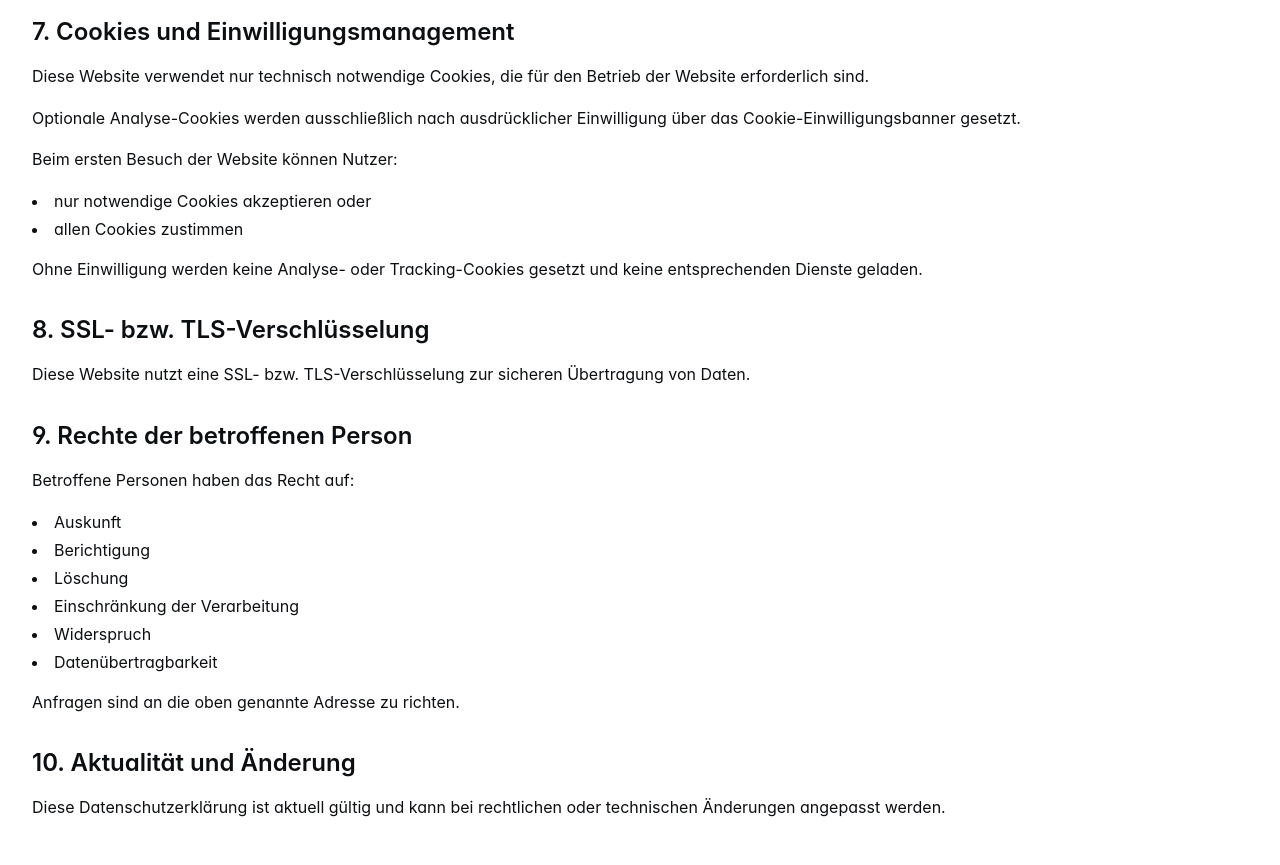
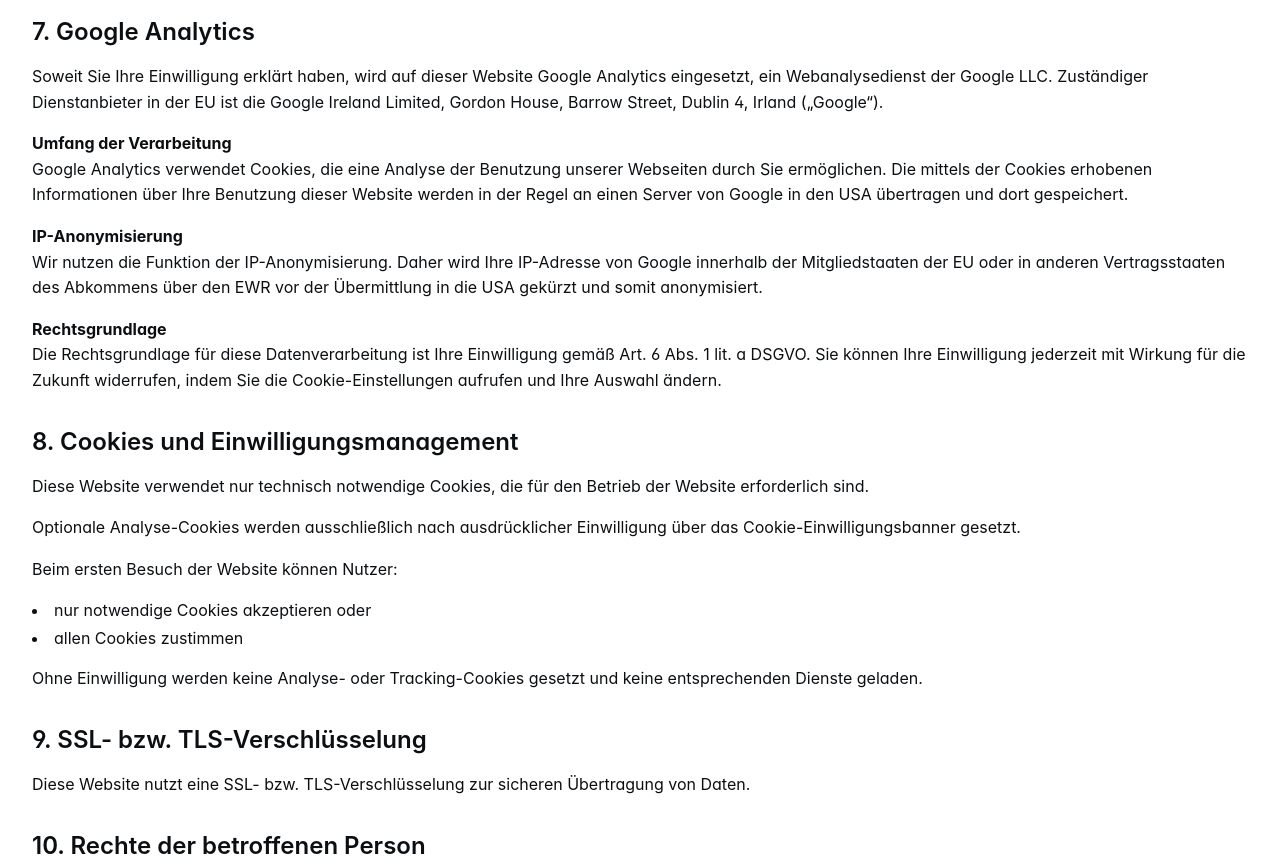
Before and after one commit to TRW123123/sanper-vision-shop, an Astro site: page /datenschutz in a window 1280 px wide. Shown: the part 1580-2445 px from the top of the page. Built offline with nearby package versions, Linux system fonts and the light colour scheme; Astro itself is replaced by a stand-in of ours.

Commit message:
docs: Update Privacy Policy for Google Analytics 4 (GDPR)

```diff
--- a/src/pages/datenschutz.astro
+++ b/src/pages/datenschutz.astro
@@ -139,10 +139,43 @@
             </p>
           </section>
 
-          {/* 7. Cookies */}
+          {/* 7. Google Analytics */}
+          <section>
+            <h2 class="text-2xl font-semibold mb-4">7. Google Analytics</h2>
+            <p class="mb-4">
+              Soweit Sie Ihre Einwilligung erklärt haben, wird auf dieser
+              Website Google Analytics eingesetzt, ein Webanalysedienst der
+              Google LLC. Zuständiger Dienstanbieter in der EU ist die Google
+              Ireland Limited, Gordon House, Barrow Street, Dublin 4, Irland
+              („Google“).
+            </p>
+            <p class="mb-4">
+              <strong>Umfang der Verarbeitung</strong><br />
+              Google Analytics verwendet Cookies, die eine Analyse der Benutzung unserer
+              Webseiten durch Sie ermöglichen. Die mittels der Cookies erhobenen Informationen
+              über Ihre Benutzung dieser Website werden in der Regel an einen Server
+              von Google in den USA übertragen und dort gespeichert.
+            </p>
+            <p class="mb-4">
+              <strong>IP-Anonymisierung</strong><br />
+              Wir nutzen die Funktion der IP-Anonymisierung. Daher wird Ihre IP-Adresse
+              von Google innerhalb der Mitgliedstaaten der EU oder in anderen Vertragsstaaten
+              des Abkommens über den EWR vor der Übermittlung in die USA gekürzt und
+              somit anonymisiert.
+            </p>
+            <p class="mb-4">
+              <strong>Rechtsgrundlage</strong><br />
+              Die Rechtsgrundlage für diese Datenverarbeitung ist Ihre Einwilligung
+              gemäß Art. 6 Abs. 1 lit. a DSGVO. Sie können Ihre Einwilligung jederzeit
+              mit Wirkung für die Zukunft widerrufen, indem Sie die Cookie-Einstellungen
+              aufrufen und Ihre Auswahl ändern.
+            </p>
+          </section>
+
+          {/* 8. Cookies */}
           <section>
             <h2 class="text-2xl font-semibold mb-4">
-              7. Cookies und Einwilligungsmanagement
+              8. Cookies und Einwilligungsmanagement
             </h2>
             <p class="mb-4">
               Diese Website verwendet nur technisch notwendige Cookies, die für
@@ -164,10 +197,10 @@
             </p>
           </section>
 
-          {/* 8. SSL/TLS */}
+          {/* 9. SSL/TLS */}
           <section>
             <h2 class="text-2xl font-semibold mb-4">
-              8. SSL- bzw. TLS-Verschlüsselung
+              9. SSL- bzw. TLS-Verschlüsselung
             </h2>
             <p>
               Diese Website nutzt eine SSL- bzw. TLS-Verschlüsselung zur
@@ -175,10 +208,10 @@
             </p>
           </section>
 
-          {/* 9. Rechte */}
+          {/* 10. Rechte */}
           <section>
             <h2 class="text-2xl font-semibold mb-4">
-              9. Rechte der betroffenen Person
+              10. Rechte der betroffenen Person
             </h2>
             <p class="mb-4">Betroffene Personen haben das Recht auf:</p>
             <ul class="list-disc list-inside space-y-1 mb-4">
@@ -192,10 +225,10 @@
             <p>Anfragen sind an die oben genannte Adresse zu richten.</p>
           </section>
 
-          {/* 10. Aktualität */}
+          {/* 11. Aktualität */}
           <section>
             <h2 class="text-2xl font-semibold mb-4">
-              10. Aktualität und Änderung
+              11. Aktualität und Änderung
             </h2>
             <p>
               Diese Datenschutzerklärung ist aktuell gültig und kann bei
```
